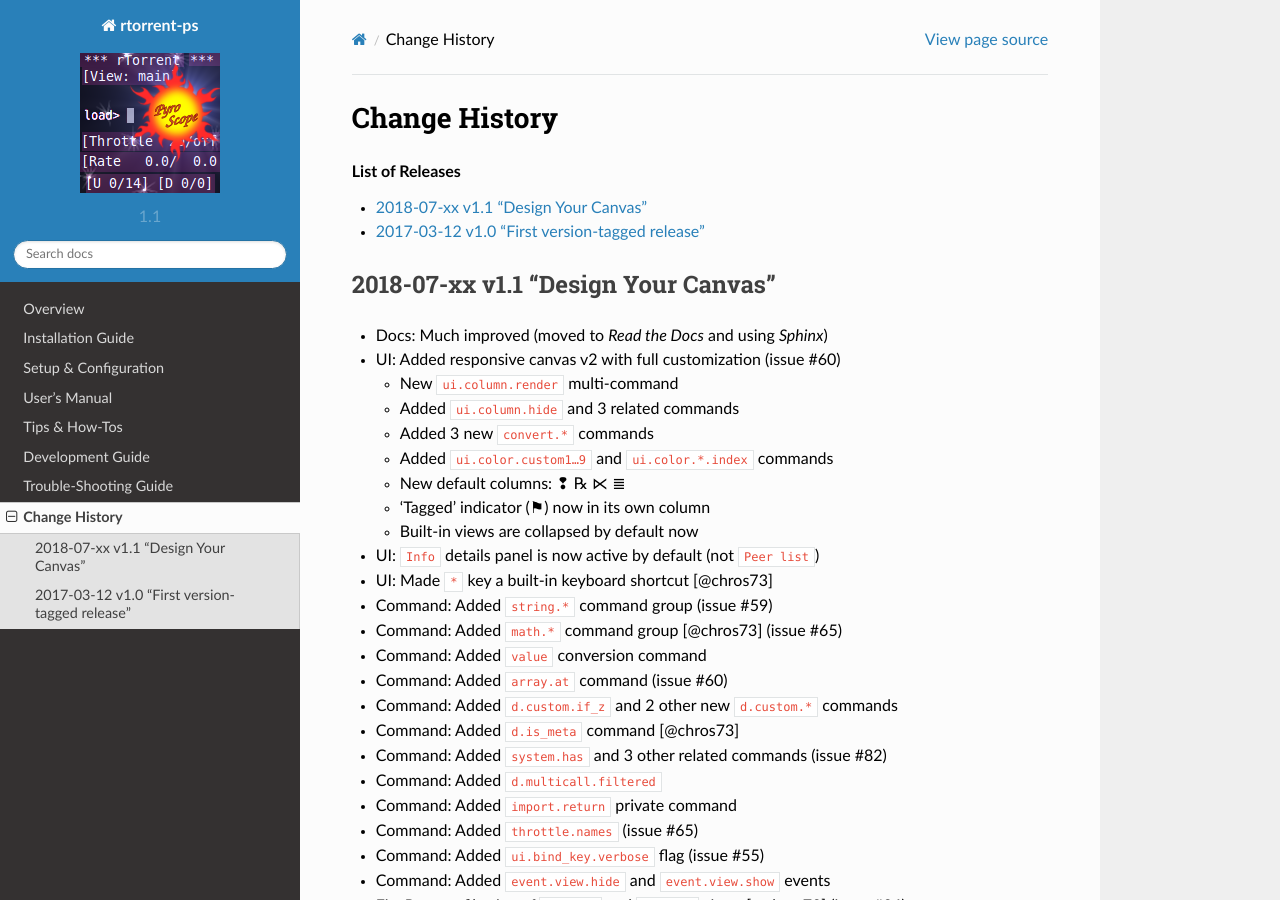
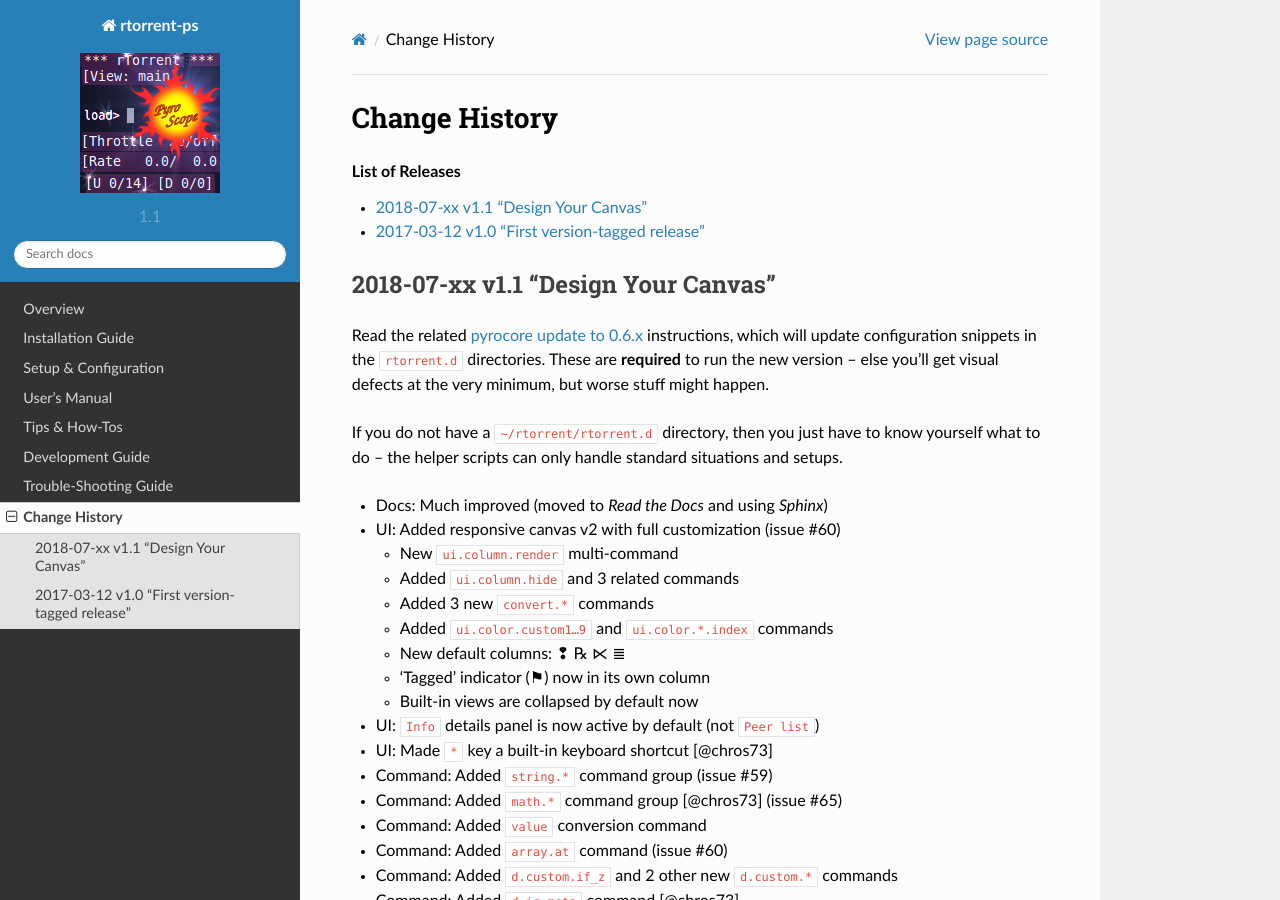
Before and after one commit to pyroscope/rtorrent-ps, a Sphinx documentation site: the page built from docs/CHANGES.rst, in a window 1280 px wide and 900 px high. Built offline with Sphinx 7.4.7 and the Read the Docs theme 2.0.0, drawn with Linux system fonts in a browser that asks for light colours.

Commit message:
changelog: link to 'pyrocore update to 0.6.x'

```diff
--- a/docs/CHANGES.rst
+++ b/docs/CHANGES.rst
@@ -7,6 +7,16 @@
 
 2018-07-xx v1.1 “Design Your Canvas”
 ------------------------------------
+
+Read the related `pyrocore update to 0.6.x`_ instructions,
+which will update configuration snippets in the ``rtorrent.d`` directories.
+These are **required** to run the new version
+– else you'll get visual defects at the very minimum,
+but worse stuff might happen.
+
+If you do not have a ``~/rtorrent/rtorrent.d`` directory,
+then you just have to know yourself what to do
+– the helper scripts can only handle standard situations and setups.
 
 -  Docs: Much improved (moved to *Read the Docs* and using *Sphinx*)
 -  UI: Added responsive canvas v2 with full customization (issue #60)
@@ -66,6 +76,9 @@
 compilers will end soon!
 
 
+.. _`pyrocore update to 0.6.x`: https://pyrocore.readthedocs.io/en/latest/updating.html#upgrade-to-0-6-x
+
+
 2017-03-12 v1.0 “First version-tagged release”
 ----------------------------------------------
 
```
